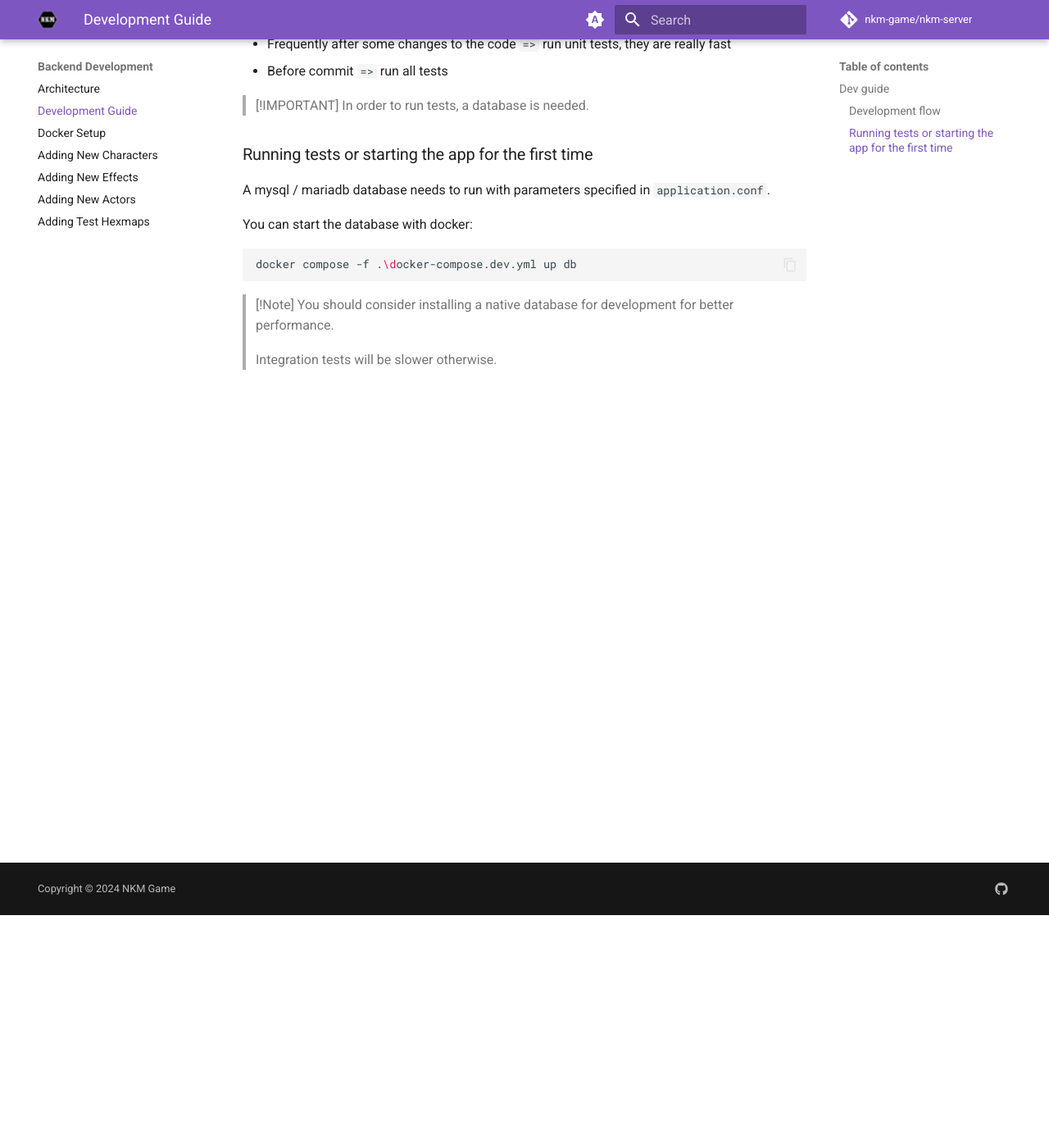
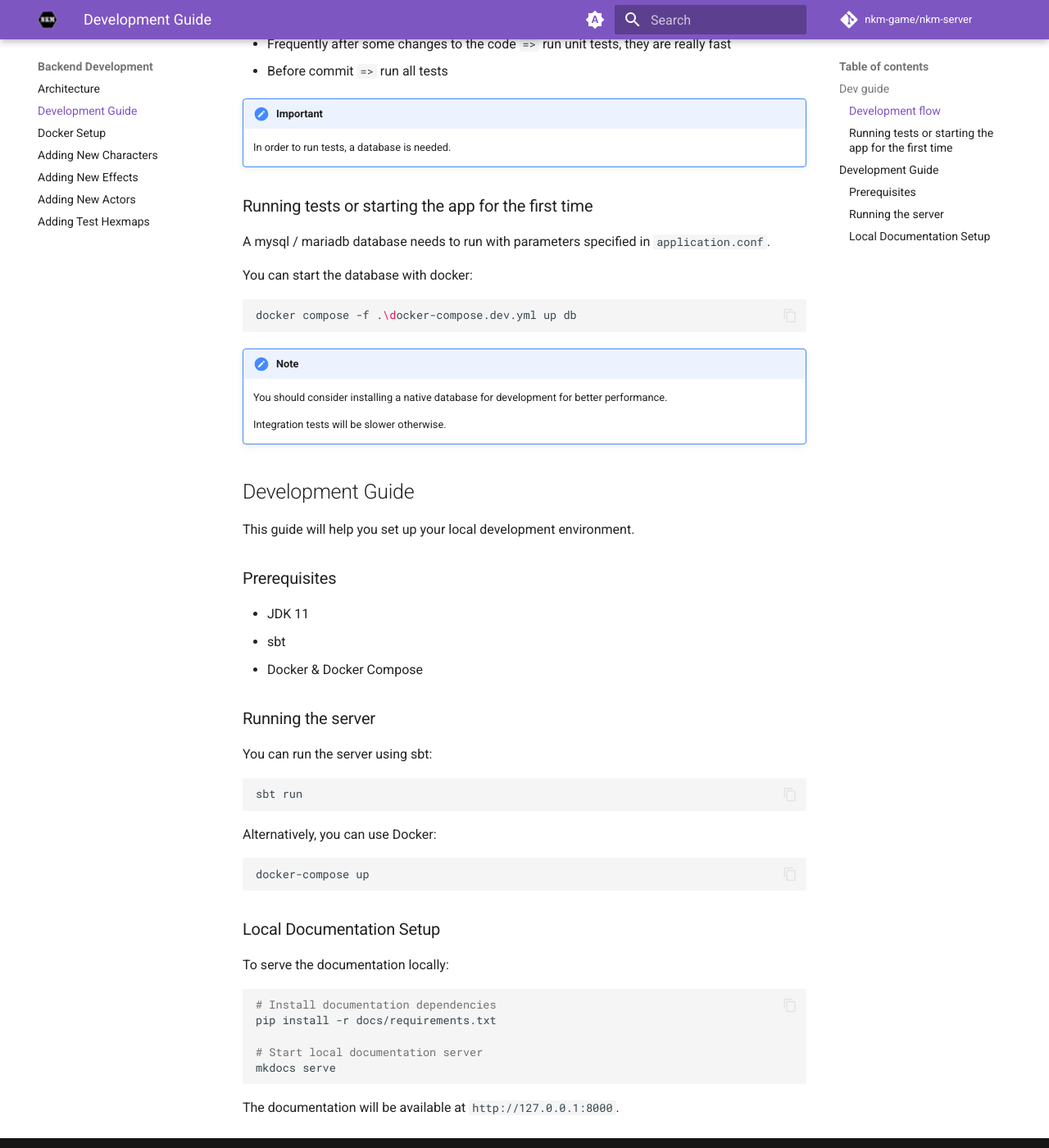
Before and after one commit to nkm-game/nkm-server, an MkDocs documentation site: the page built from docs/backend_development/dev-guide.md, in a window 1280 px wide and 1400 px high, scrolled down 284 px. Shown: the whole window at 82% size. Built offline with MkDocs 1.6.1 and Material for MkDocs 9.7.7, drawn with Linux system fonts in a browser that asks for light colours; comment, search, counter and statistics services are not loaded.

Commit message:
Update docs

````diff
--- a/docs/backend_development/dev-guide.md
+++ b/docs/backend_development/dev-guide.md
@@ -1,22 +1,62 @@
 ## Dev guide
 
 ### Development flow
+
 - Frequently after some changes to the code `=>` run unit tests, they are really fast
 - Before commit `=>` run all tests
 
-> [!IMPORTANT]
-> In order to run tests, a database is needed.
+!!! important
+    In order to run tests, a database is needed.
 
 ### Running tests or starting the app for the first time
 
 A mysql / mariadb database needs to run with parameters specified in `application.conf`.
 
 You can start the database with docker:
+
 ```bash
 docker compose -f .\docker-compose.dev.yml up db
 ```
 
-> [!Note]
-> You should consider installing a native database for development for better performance.
->
-> Integration tests will be slower otherwise.
+!!! note
+    You should consider installing a native database for development for better performance.
+
+    Integration tests will be slower otherwise.
+
+## Development Guide
+
+This guide will help you set up your local development environment.
+
+### Prerequisites
+
+- JDK 11
+- sbt
+- Docker & Docker Compose
+
+### Running the server
+
+You can run the server using sbt:
+
+```
+sbt run
+```
+
+Alternatively, you can use Docker:
+
+```
+docker-compose up
+```
+
+### Local Documentation Setup
+
+To serve the documentation locally:
+
+```bash
+# Install documentation dependencies
+pip install -r docs/requirements.txt
+
+# Start local documentation server
+mkdocs serve
+```
+
+The documentation will be available at `http://127.0.0.1:8000`.
````
Also changed, not shown: README.md (+88 -35 lines), docs/index.md (+7 -3 lines).
